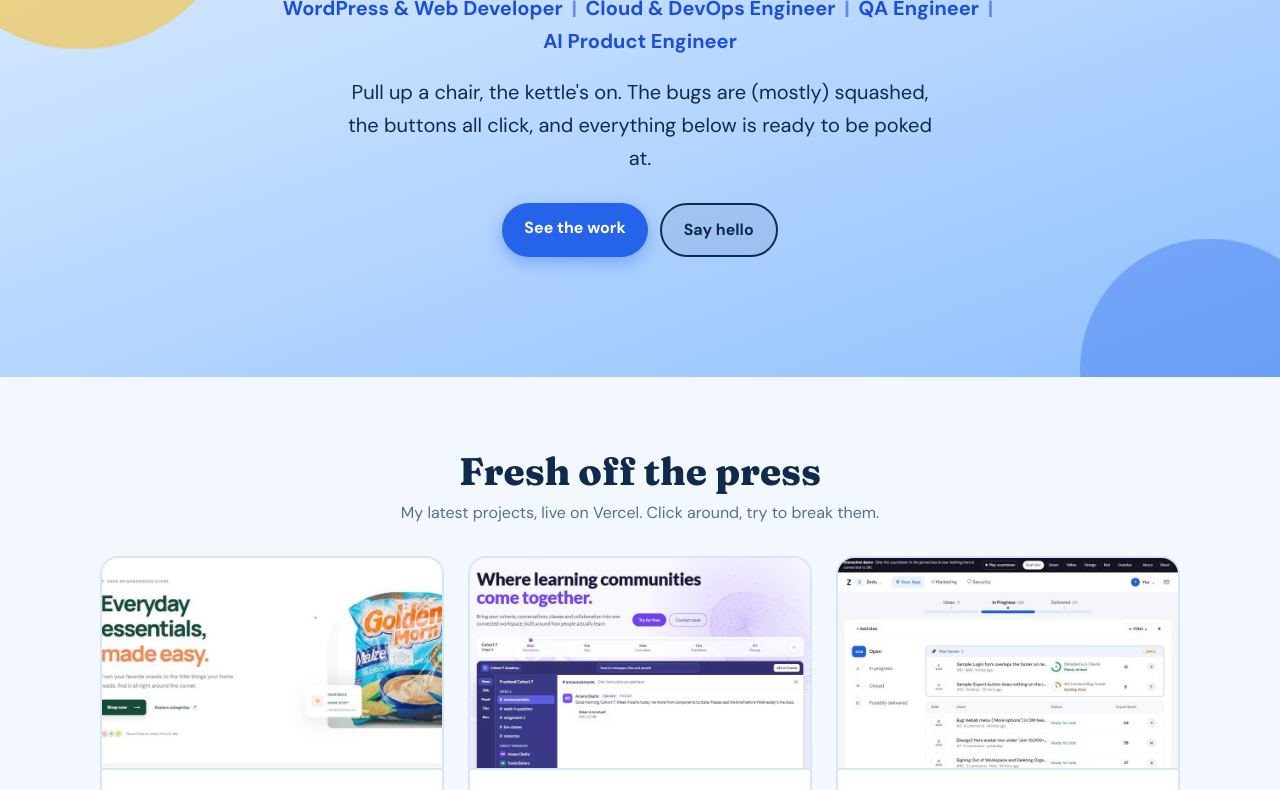
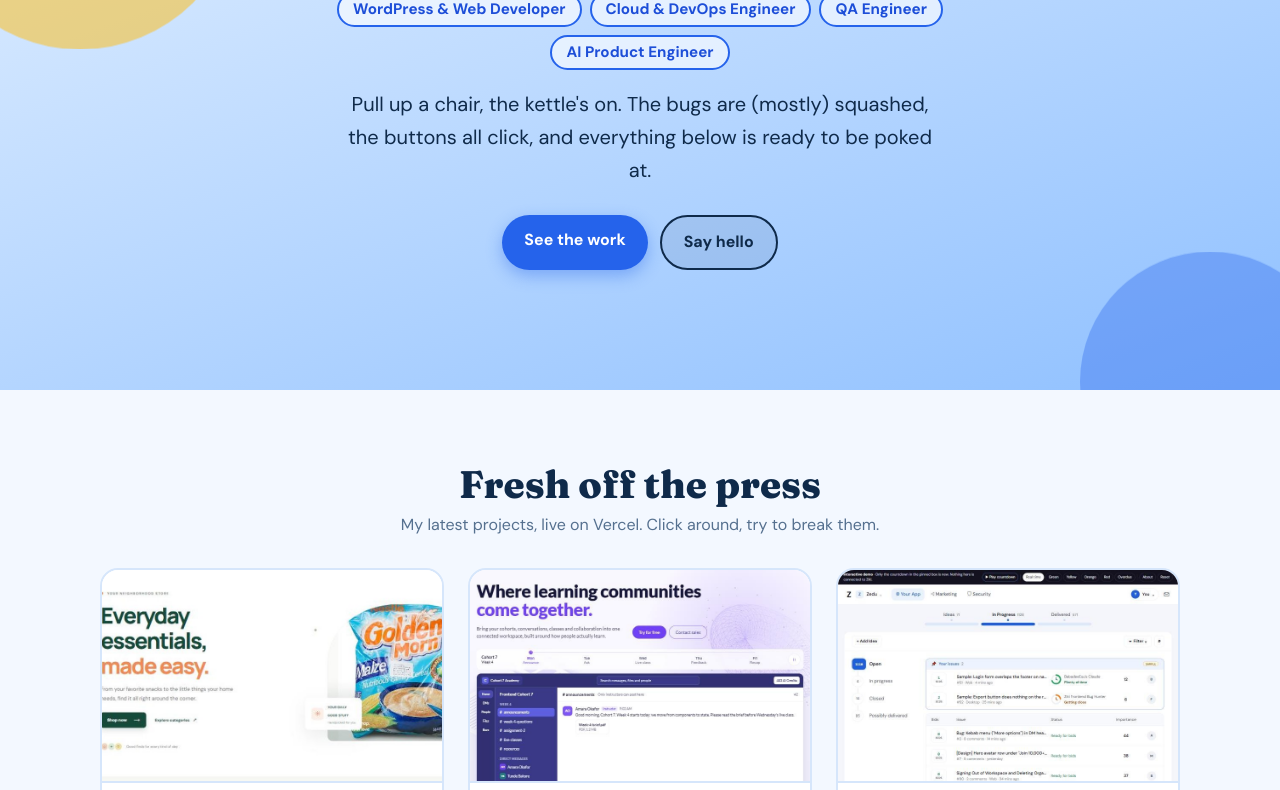
Before and after one commit to BabadeeEsu/Iderima-portfolio, a plain HTML site: page index.html in a window 1280 px wide. Shown: the part 253-1043 px from the top of the page. Drawn offline with Linux system fonts and the light colour scheme.

Commit message:
Show roles as pills
Co-Authored-By: Claude Sonnet 5.5 <noreply@anthropic.com>
Claude-Session: https://claude.ai/code/session_01FTVSbSLHNnKneJUSY7vwAi

```diff
--- a/index.html
+++ b/index.html
@@ -8,7 +8,7 @@
     <link rel="preconnect" href="https://fonts.googleapis.com">
     <link rel="preconnect" href="https://fonts.gstatic.com" crossorigin>
     <link href="https://fonts.googleapis.com/css2?family=DM+Sans:wght@400;500;700&family=Fraunces:opsz,wght@9..144,600;9..144,800&display=swap" rel="stylesheet">
-    <link rel="stylesheet" href="style.css?v=2">
+    <link rel="stylesheet" href="style.css?v=3">
 </head>
 <body>
     <a class="skip" href="#work">Skip to the work</a>
@@ -27,7 +27,7 @@
     <header id="top" class="hero">
         <div class="hero-inner">
             <h1>Hi there, I'm Daniel <span class="wave" aria-hidden="true">👋🏼</span></h1>
-            <p class="tagline"><span>WordPress &amp; Web Developer</span> <i>|</i> <span>Cloud &amp; DevOps Engineer</span> <i>|</i> <span>QA Engineer</span> <i>|</i> <span>AI Product Engineer</span></p>
+            <p class="tagline"><span>WordPress &amp; Web Developer</span> <span>Cloud &amp; DevOps Engineer</span> <span>QA Engineer</span> <span>AI Product Engineer</span></p>
             <p class="welcome">Pull up a chair, the kettle's on. The bugs are (mostly) squashed, the buttons all click, and everything below is ready to be poked at.</p>
             <div class="cta">
                 <a class="btn primary" href="#work">See the work</a>
--- a/style.css
+++ b/style.css
@@ -52,8 +52,8 @@ img { max-width: 100%; display: block; }
 .hero h1 { color: var(--hero-ink); font-size: clamp(2.2rem, 6vw, 4rem); font-weight: 800; margin: 0 0 10px; }
 .wave { display: inline-block; transform-origin: 70% 80%; animation: wave 2.6s ease-in-out infinite; }
 .tagline { font-size: clamp(1rem, 2.4vw, 1.25rem); font-weight: 700; color: var(--hero-tag); margin: 0 0 18px; }
-.tagline span { white-space: nowrap; }
-.tagline i { font-style: normal; opacity: .55; margin: 0 4px; }
+.tagline { display: flex; flex-wrap: wrap; justify-content: center; gap: 8px; }
+.tagline span { white-space: nowrap; background: rgba(255,255,255,.6); border: 2px solid var(--accent); color: var(--accent-dark); padding: 3px 14px; border-radius: 999px; font-size: .95rem; }
 .welcome { color: var(--hero-ink); font-size: clamp(1.05rem, 2.2vw, 1.25rem); max-width: 600px; margin: 0 auto 28px; }
 
 .blob { position: absolute; border-radius: 50%; z-index: 1; opacity: 0.55; }
```
